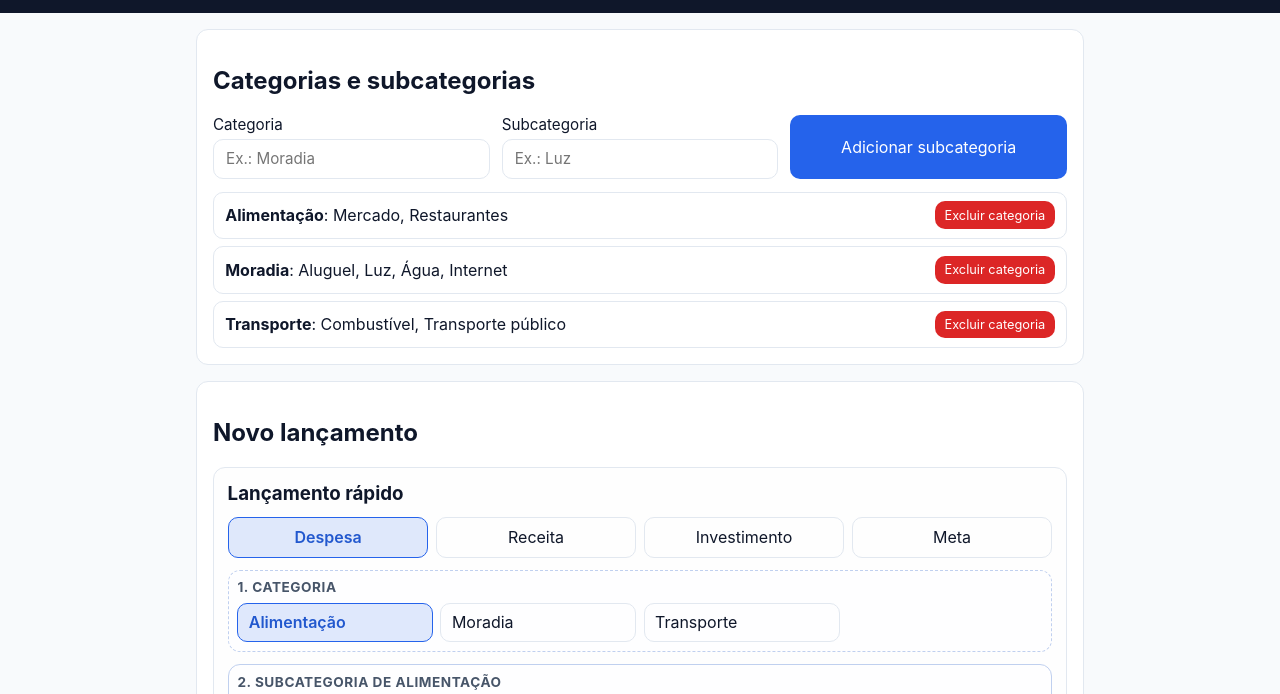
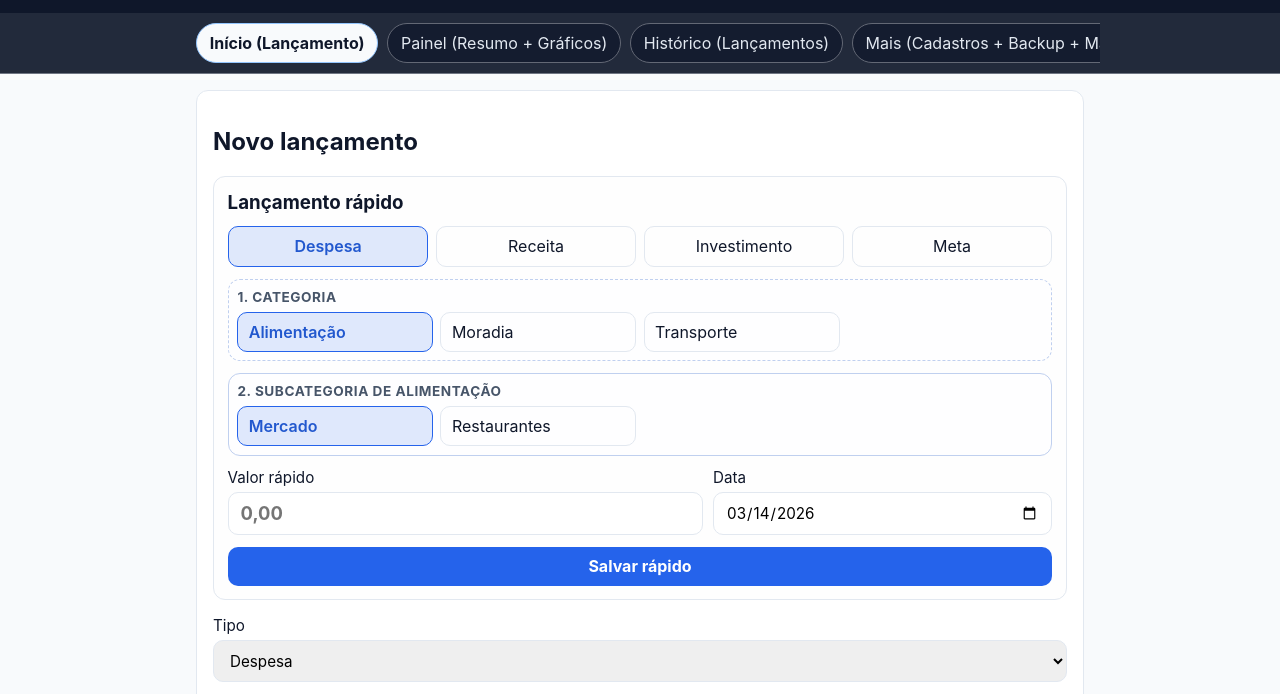
Before and after one commit to viniciuslopes-dev/app_controle_financeiro_offline, a plain HTML site: page docs/index.html in a window 1280 px wide. Shown: the part 67-761 px from the top of the page. Drawn offline with Linux system fonts and the light colour scheme.

Commit message:
Adicionar navegação por abas entre módulos

```diff
--- a/docs/assets/css/styles.css
+++ b/docs/assets/css/styles.css
@@ -29,6 +29,49 @@ header {
 }
 header h1 { margin: 0; font-size: 1.2rem; }
 header p { margin: .25rem 0 0; opacity: .85; }
+
+.main-nav {
+  background: color-mix(in srgb, #0f172a 92%, #ffffff);
+  border-bottom: 1px solid color-mix(in srgb, var(--border) 45%, #0f172a);
+}
+
+.main-nav__tabs {
+  max-width: 920px;
+  margin: 0 auto;
+  padding: .65rem 1rem;
+  display: flex;
+  gap: .55rem;
+  overflow-x: auto;
+  -webkit-overflow-scrolling: touch;
+  scrollbar-width: thin;
+}
+
+.main-nav__tab {
+  flex: 0 0 auto;
+  border: 1px solid color-mix(in srgb, #ffffff 35%, #0f172a);
+  background: color-mix(in srgb, #0f172a 70%, #1e293b);
+  color: #e2e8f0;
+  padding: .55rem .8rem;
+  border-radius: 999px;
+  white-space: nowrap;
+}
+
+.main-nav__tab:hover {
+  background: color-mix(in srgb, #1d4ed8 32%, #0f172a);
+}
+
+.main-nav__tab.active {
+  background: #f8fafc;
+  color: #0f172a;
+  border-color: #93c5fd;
+  font-weight: 700;
+}
+
+.main-nav__tab:focus-visible {
+  outline: 2px solid #93c5fd;
+  outline-offset: 2px;
+}
+
 main {
   max-width: 920px;
   margin: 1rem auto;
@@ -452,3 +495,14 @@ button {
     flex-wrap: wrap;
   }
 }
+
+
+@media (max-width: 640px) {
+  .main-nav__tabs {
+    padding-bottom: .55rem;
+  }
+
+  .main-nav__tab {
+    font-size: .88rem;
+  }
+}
--- a/docs/assets/js/app.js
+++ b/docs/assets/js/app.js
@@ -34,6 +34,28 @@ const refreshAppButton = document.getElementById('refresh-app');
 const exportDataButton = document.getElementById('export-data');
 const importDataInput = document.getElementById('import-data-file');
 const importDataButton = document.getElementById('import-data');
+
+
+const navTabs = document.querySelectorAll('.main-nav__tab');
+const viewSections = document.querySelectorAll('[data-view]');
+let activeView = 'home';
+
+function setActiveView(view) {
+  const normalizedView = String(view || '').trim();
+  if (!normalizedView) return;
+
+  activeView = normalizedView;
+
+  viewSections.forEach((section) => {
+    section.classList.toggle('hidden', section.dataset.view !== activeView);
+  });
+
+  navTabs.forEach((tab) => {
+    const isActive = tab.dataset.navView === activeView;
+    tab.classList.toggle('active', isActive);
+    tab.setAttribute('aria-selected', String(isActive));
+  });
+}
 
 const quickEntryTypeButtons = document.querySelectorAll('.quick-type-btn');
 const quickCategoryGrid = document.getElementById('quick-category-grid');
@@ -1238,6 +1260,13 @@ async function refreshAppWithoutLosingData() {
   window.location.reload();
 }
 
+
+navTabs.forEach((tab) => {
+  tab.addEventListener('click', () => {
+    setActiveView(tab.dataset.navView);
+  });
+});
+
 categoryForm.addEventListener('submit', (ev) => {
   ev.preventDefault();
   addCategoryAndSubcategory(
@@ -1431,4 +1460,5 @@ if (migrateRecurringSeriesData(txs)) {
 syncQuickEntryFromForm();
 syncCategoryOptions();
 resetQuickEntry();
+setActiveView(activeView);
 render();
--- a/docs/index.html
+++ b/docs/index.html
@@ -14,8 +14,17 @@
       <p>Sem login • dados locais • instalável</p>
     </header>
 
+    <nav class="main-nav" aria-label="Navegação principal">
+      <div class="main-nav__tabs" role="tablist" aria-label="Módulos do aplicativo">
+        <button type="button" class="main-nav__tab active" data-nav-view="home" role="tab" aria-selected="true">Início (Lançamento)</button>
+        <button type="button" class="main-nav__tab" data-nav-view="dashboard" role="tab" aria-selected="false">Painel (Resumo + Gráficos)</button>
+        <button type="button" class="main-nav__tab" data-nav-view="history" role="tab" aria-selected="false">Histórico (Lançamentos)</button>
+        <button type="button" class="main-nav__tab" data-nav-view="more" role="tab" aria-selected="false">Mais (Cadastros + Backup + Manutenção)</button>
+      </div>
+    </nav>
+
     <main>
-      <section class="card">
+      <section class="card" data-view="more">
         <h2>Categorias e subcategorias</h2>
         <form id="category-form" class="nested-grid">
           <label>
@@ -31,7 +40,7 @@
         <ul id="category-list" class="category-list"></ul>
       </section>
 
-      <section class="card">
+      <section class="card" data-view="home">
         <h2>Novo lançamento</h2>
         <section id="quick-entry" class="quick-entry" aria-label="Lançamento rápido">
           <h3>Lançamento rápido</h3>
@@ -127,7 +136,7 @@
         </form>
       </section>
 
-      <section class="card">
+      <section class="card" data-view="dashboard">
         <h2>Resumo</h2>
         <label>
           Mês de referência
@@ -136,7 +145,7 @@
         <div id="summary" class="summary-grid"></div>
       </section>
 
-      <section class="card">
+      <section class="card" data-view="dashboard">
         <h2>Gráficos</h2>
         <h3>Composição por tipo (mês selecionado)</h3>
         <div id="type-composition-chart" class="bar-chart"></div>
@@ -170,12 +179,12 @@
         <div id="monthly-chart" class="bar-chart"></div>
       </section>
 
-      <section class="card">
+      <section class="card" data-view="history">
         <h2>Lançamentos</h2>
         <ul id="tx-list"></ul>
       </section>
 
-      <section class="card">
+      <section class="card" data-view="more">
         <h2>Backup e restauração</h2>
         <p>Baixe um arquivo com seus lançamentos para abrir em outro computador ou celular.</p>
         <div class="backup-actions">
@@ -189,7 +198,7 @@
         </div>
       </section>
 
-      <section class="card">
+      <section class="card" data-view="more">
         <h2>Manutenção</h2>
         <p>Se o GitHub Pages mostrar versão antiga, use este botão para atualizar sem perder seus lançamentos.</p>
         <button id="refresh-app" type="button">Atualizar aplicativo (limpar cache)</button>
```
